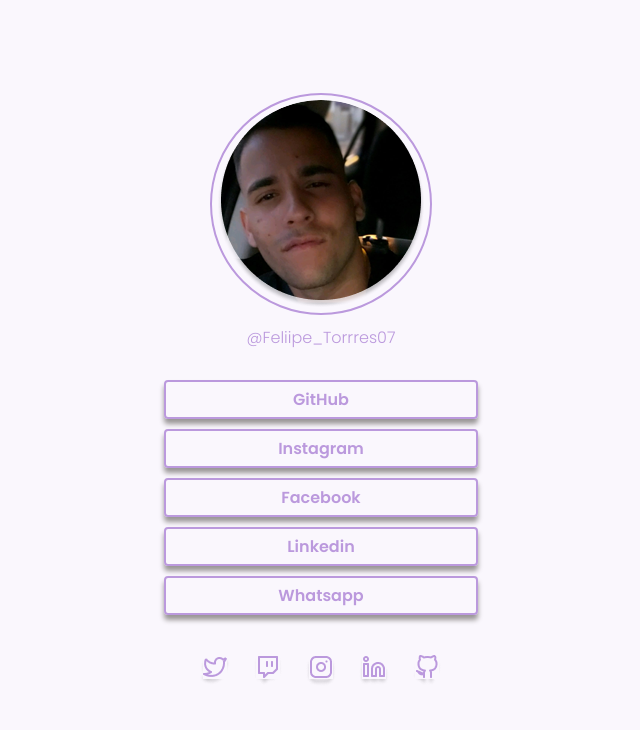
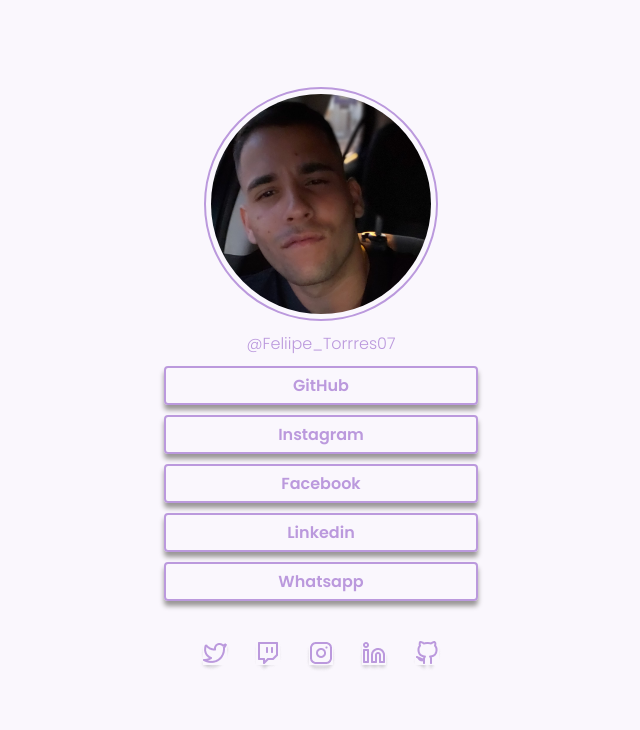
Before and after one commit to Felipe099/socialTree_Rocketseat, a plain HTML site: page index.html in a window 1280 px wide. Shown: the whole page, without its empty margins (319-959 px from the left). Drawn offline with Linux system fonts and the light colour scheme.

Commit message:
insertBorderAndImg

```diff
--- a/index.html
+++ b/index.html
@@ -14,7 +14,10 @@
     <body>
         <div class="container">
             <div class="circle">
-                <img src="assets/Felipe.png" alt="" />
+                <img src="assets/felipe.jpg" alt="" />
+
+            </div>
+            <div class="text">
                 <p>@Feliipe_Torrres07</p>
             </div>
             <div class="links">
--- a/style.css
+++ b/style.css
@@ -13,19 +13,28 @@ body {
 }
 
 .circle {
-  padding: 20px;
-  margin: 0 auto;
+	margin: 0 auto;
+	display: block;
+	border: 2px solid #BB99DD;
+	border-radius: 50%;
+	height: 230px;
+	width: 230px;
+	display: flex;
+  justify-content: center;
+  align-items: center;
 }
 
 .circle img{
-  display: flex;
-  margin: 0 auto;
-  border: 2px solid #BB99DD;
-  border-radius: 100%;
-  padding: 5px;
+	margin: 0 auto;
+	width: 220px;
+	height: 220px;
+	background-size: cover;
+	background-position: top center;
+	border-radius: 50%;
 }
 
-.circle p {
+
+.text p {
   font-family: 'Poppins', sans-serif;
   font-weight: 300;
   color: #BB99DD;
```
Also changed, not shown: assets/Felipe.png (deleted), assets/Mask Group.png (deleted), assets/felipe.jpg (added).
